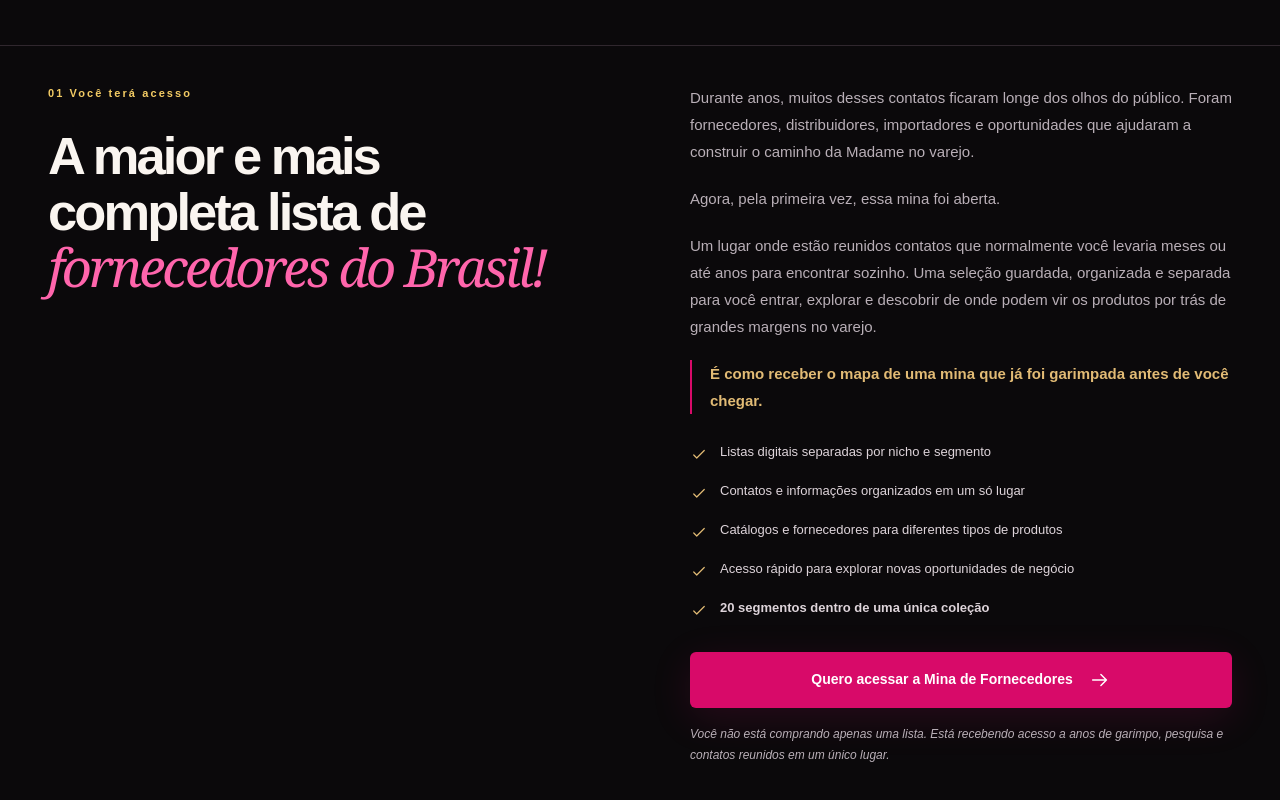
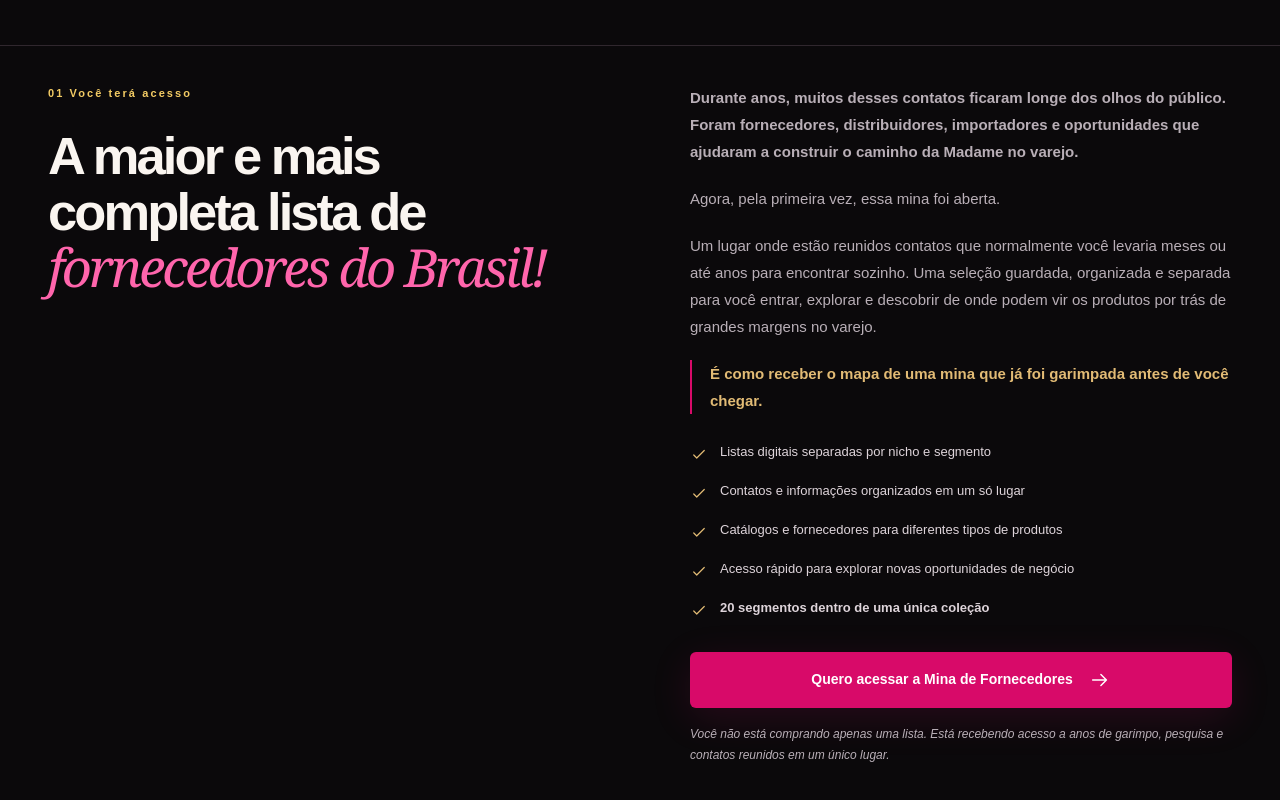
Before and after one commit to dinoia1/lista-de-fornecedores-madame, a website: page public/index.html in a window 1280 px wide. Shown: the part 946-1746 px from the top of the page. Drawn offline with Linux system fonts and the light colour scheme.

Commit message:
Destaca em negrito o paragrafo da trajetoria da Madame

```diff
--- a/public/index.html
+++ b/public/index.html
@@ -68,7 +68,7 @@
       <div class="container intro-grid">
         <div class="reveal"><p class="eyebrow gold intro-access-label">01 Você terá acesso</p><h2>A maior e mais completa lista de <em>fornecedores do Brasil!</em></h2></div>
         <div class="intro-copy reveal">
-          <p>Durante anos, muitos desses contatos ficaram longe dos olhos do público. Foram fornecedores, distribuidores, importadores e oportunidades que ajudaram a construir o caminho da Madame no varejo.</p>
+          <p><strong>Durante anos, muitos desses contatos ficaram longe dos olhos do público. Foram fornecedores, distribuidores, importadores e oportunidades que ajudaram a construir o caminho da Madame no varejo.</strong></p>
           <p>Agora, pela primeira vez, essa mina foi aberta.</p>
           <p>Um lugar onde estão reunidos contatos que normalmente você levaria meses ou até anos para encontrar sozinho. Uma seleção guardada, organizada e separada para você entrar, explorar e descobrir de onde podem vir os produtos por trás de grandes margens no varejo.</p>
           <p class="intro-highlight"><strong>É como receber o mapa de uma mina que já foi garimpada antes de você chegar.</strong></p>
```
Also changed, not shown: template.html (+1 -1 lines).
